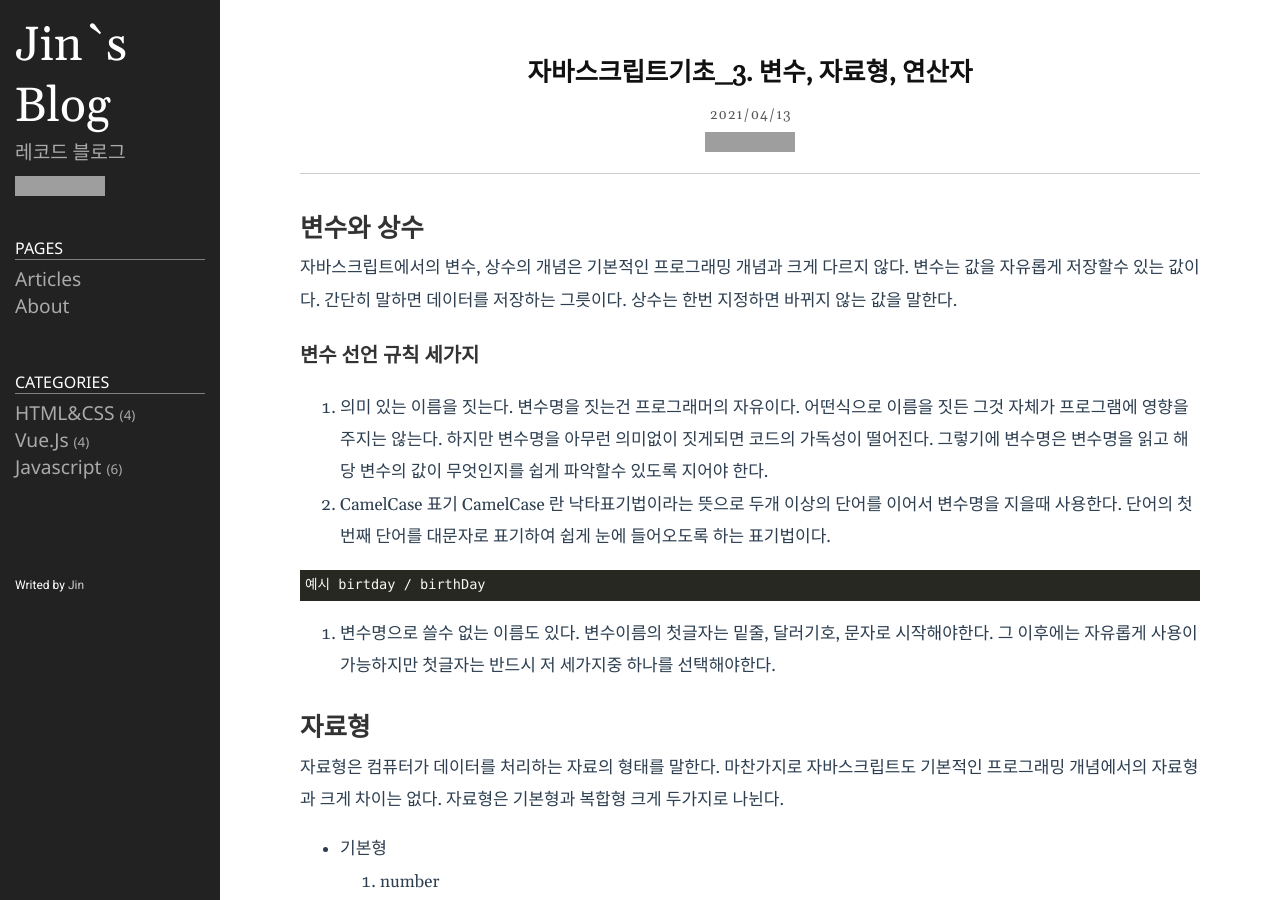
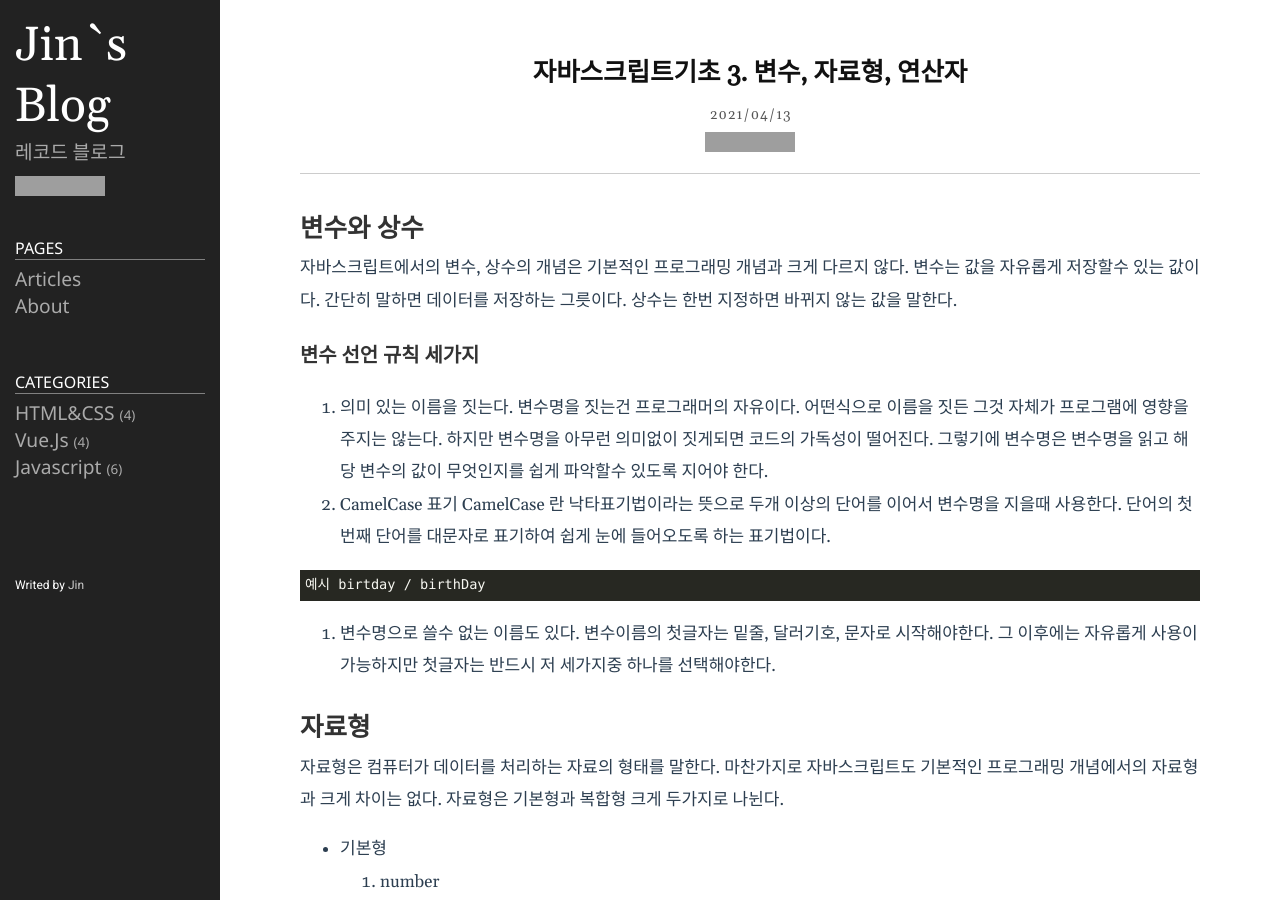
Before and after one commit to 0626na/0626na.github.io, a Jekyll site: the page built from _posts/javascript/2021-04-12-자바스크립트 기초-3. 변수, 자료형, 연산자 .md, in a window 1280 px wide and 900 px high. Built offline with Jekyll 4.4.1, drawn with Linux system fonts in a browser that asks for light colours; grey boxes are pictures that could not be loaded.

```diff
--- a/_posts/javascript/2021-04-12-자바스크립트 기초-3. 변수, 자료형, 연산자 .md
+++ b/_posts/javascript/2021-04-12-자바스크립트 기초-3. 변수, 자료형, 연산자 .md
@@ -1,6 +1,6 @@
 ---
 layout: post
-title: 자바스크립트기초_3. 변수, 자료형, 연산자
+title: 자바스크립트기초 3. 변수, 자료형, 연산자
 date: 2021-04-13
 category: javascript
 published: true
```
